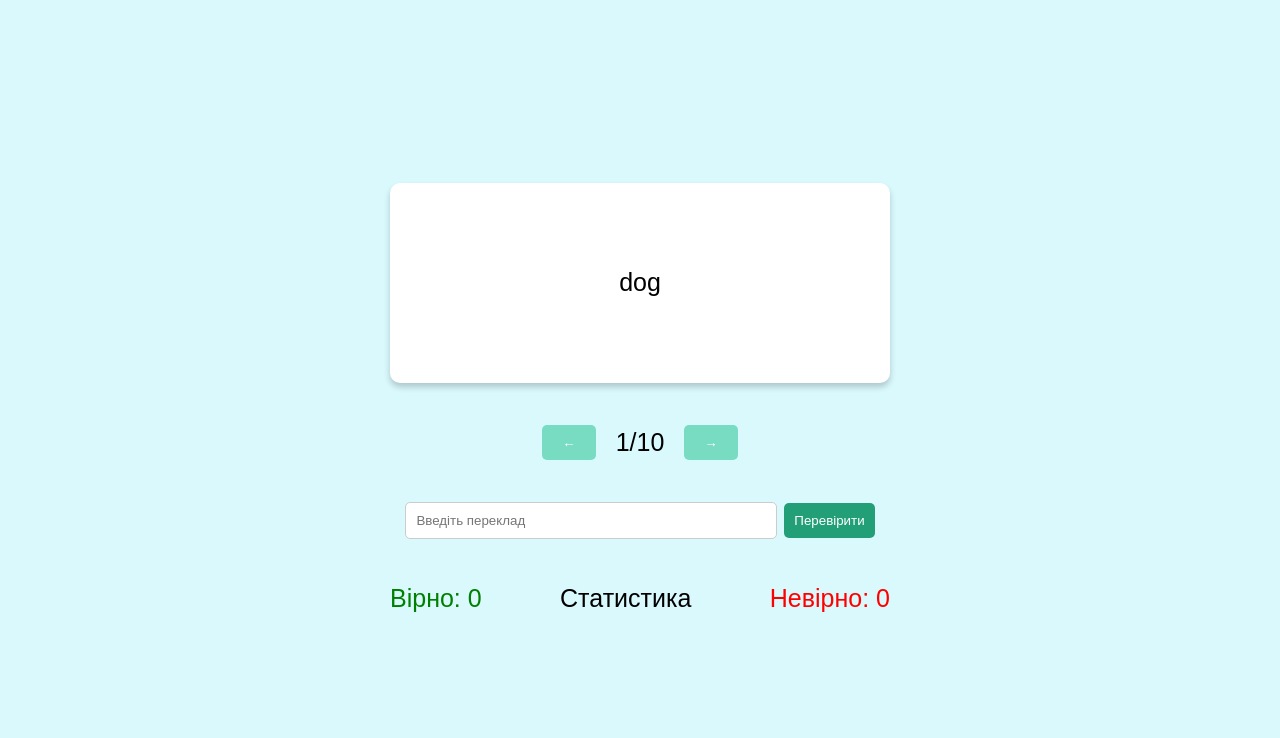
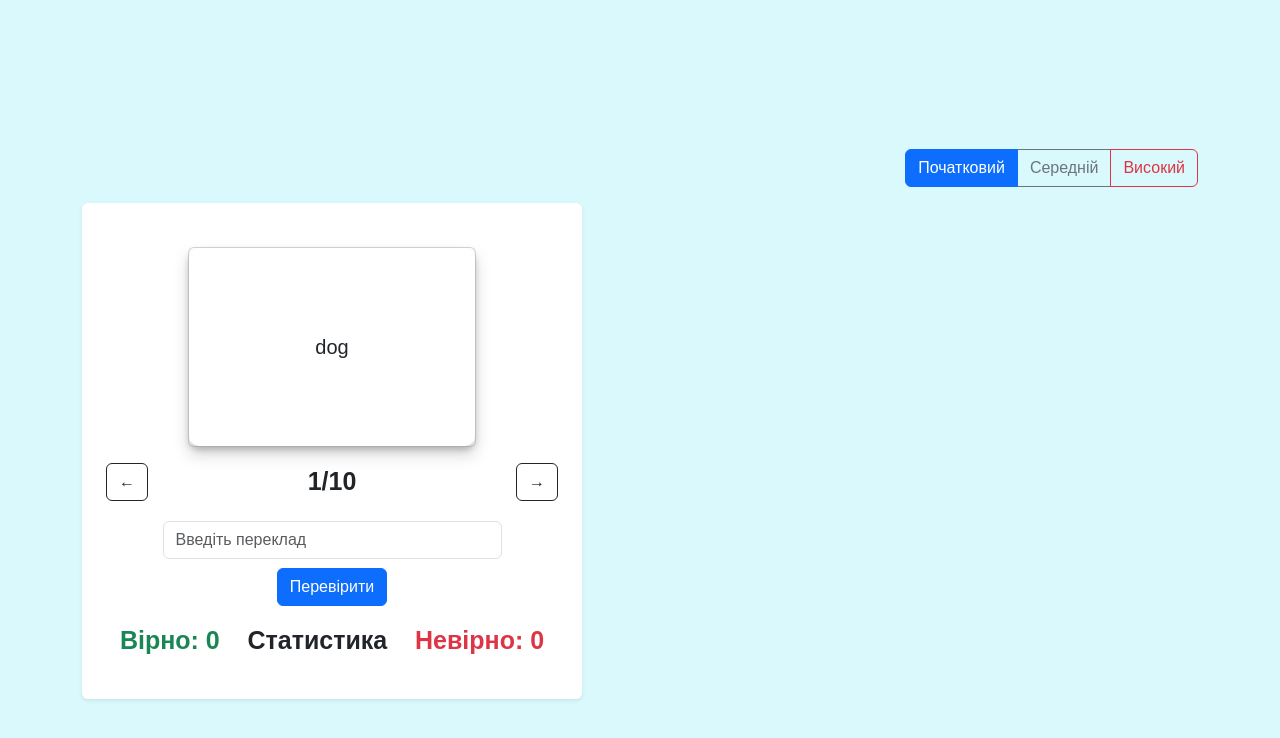
Before and after one commit to Pollikaa/Frontent1.github.io, a plain HTML site: page index.html in a window 1280 px wide. Drawn offline with nearby package versions, Linux system fonts and the light colour scheme.

Commit message:
Update index.html

```diff
--- a/index.html
+++ b/index.html
@@ -1,49 +1,74 @@
 <!DOCTYPE html>
 <html>
 <head>
+  <link rel="stylesheet" href="https://cdn.jsdelivr.net/npm/bootstrap@5.3.0-alpha1/dist/css/bootstrap.min.css">
+  <script src="https://cdn.jsdelivr.net/npm/bootstrap@5.3.0-alpha1/dist/js/bootstrap.bundle.min.js" defer></script>
   <link rel="stylesheet" href="style.css">
   <meta charset="UTF-8">
   <meta name="viewport" content="width=device-width, initial-scale=1.0">
+  <script src="https://code.jquery.com/jquery-3.7.1.min.js"></script>
   <script src="script.js" defer></script>
   <link rel="icon" href="icon.png" type="image/png">
   <link rel="shortcut icon" href="icon.png" type="image/png">
-  <title>Лабораторна робота №10</title>
-  <script src="http://code.jquery.com/jquery-3.7.1.min.js"></script>
+  <title>Лабораторна робота №12</title>
 </head>
 <body>
-<div class="app">
-  <div class="card-container">
-    <div class="card">
-      <div class="front">
-        <p id="word">always</p>
+<div class="container mt-5">
+  <div class="d-flex justify-content-end align-items-center mb-3">
+    <div class="btn-group" role="group" aria-label="Difficulty level">
+      <input type="radio" class="btn-check" name="difficulty" id="beginner" value="beginner" checked>
+      <label class="btn btn-outline-primary" for="beginner">Початковий</label>
+      <input type="radio" class="btn-check" name="difficulty" id="intermediate" value="intermediate">
+      <label class="btn btn-outline-secondary" for="intermediate">Середній</label>
+      <input type="radio" class="btn-check" name="difficulty" id="advanced" value="advanced">
+      <label class="btn btn-outline-danger" for="advanced">Високий</label>
     </div>
-      <div class="back">
+  </div>
+  <div class="app bg-white p-4 shadow-sm rounded">
+    <div class="card-container text-center mb-3">
+      <div class="card mx-auto shadow" style="width: 18rem;">
+        <div class="front p-4">
+          <h5 id="word" class="mb-0">always</h5>
+        </div>
+        <div class="back p-4 bg-success text-white">
           <div class="card-content">
-          <p id="emoji">🐕</p>
-          <p id="correct-translation">собака</p>
+            <h1 id="emoji" class="display-4">🐕</h1>
+            <p id="correct-translation" class="lead">собака</p>
           </div>
         </div>
       </div>
     </div>
-  <div class="controls">
-    <button id="prev" class="arrow">←</button>
-    <p id="step">1/10</p>
-    <button id="next" class="arrow">→</button>
+    <div class="controls d-flex justify-content-between align-items-center mb-3">
+      <button id="prev" class="btn btn-outline-dark">←</button>
+      <p id="step" class="m-0 fw-bold">1/10</p>
+      <button id="next" class="btn btn-outline-dark">→</button>
     </div>
-  <div class="input-section">
-    <input type="text" id="translation" placeholder="Введіть переклад" autocomplete="off">
-    <button id="check">Перевірити</button>
+    <div class="input-section text-center mb-3">
+      <input type="text" id="translation" class="form-control w-75 mx-auto mb-2" placeholder="Введіть переклад"
+        autocomplete="off">
+      <button id="check" class="btn btn-primary">Перевірити</button>
     </div>
-  <div class="stats">
-    <p class="correct">Вірно: <span id="correct-count">0</span></p>
-    <p class="total">Статистика</p>
-    <p class="wrong">Невірно: <span id="wrong-count">0</span></p>
+    <div class="stats d-flex justify-content-around">
+      <p class="correct text-success fw-bold">Вірно: <span id="correct-count">0</span></p>
+      <p class="total fw-bold">Статистика</p>
+      <p class="wrong text-danger fw-bold">Невірно: <span id="wrong-count">0</span></p>
     </div>
   </div>
-<div id="modal" class="modal">
+</div>
+<div id="modal" class="modal fade" tabindex="-1" style="display: none;" aria-hidden="true">
+  <div class="modal-dialog modal-dialog-centered">
     <div class="modal-content">
-    <p id="knowledge-level">Ваш рівень: Початковий</p>
-    <button id="close-modal">Закрити</button>
+      <div class="modal-header">
+        <h5 class="modal-title">Результат</h5>
+        <button type="button" class="btn-close" id="close-modal" aria-label="Закрити"></button>
+      </div>
+      <div class="modal-body">
+        <p id="knowledge-level" class="fs-4 text-center">Ваш рівень: 0%</p>
+      </div>
+      <div class="modal-footer">
+        <button id="restart-game" class="btn btn-primary">Грати знову</button>
+      </div>
+    </div>
   </div>
 </div>
 </body>
```
Lines whose indentation alone changed are shown as unchanged.
